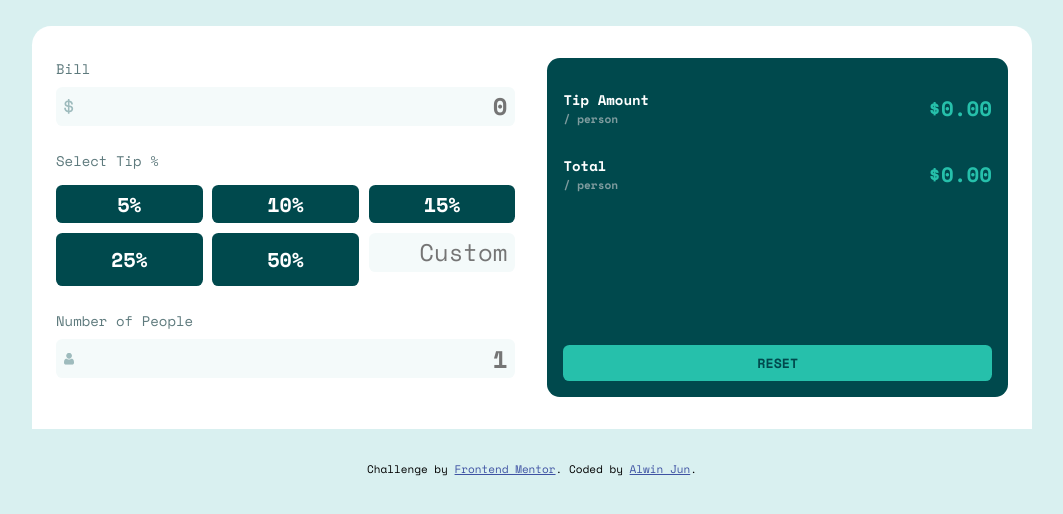
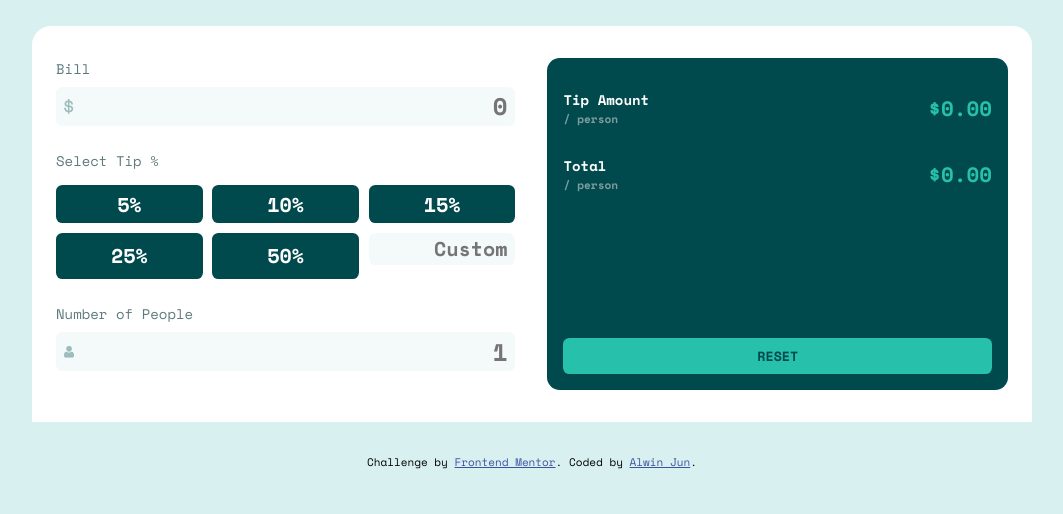
Before and after one commit to AlwinJun/tip-calculator, a plain HTML site: page index.html in a window 1280 px wide. Shown: the part 108-622 px from the top of the page, without its empty margins (108-1171 px from the left). Drawn offline with nearby package versions, Linux system fonts and the light colour scheme.

Commit message:
Minor changes

```diff
--- a/style.css
+++ b/style.css
@@ -158,7 +158,7 @@ h1 {
   cursor: pointer;
 }
 
-.tip-buttons > input {
+.tip-buttons input {
   color: var(--clr-cyan-800);
   font-size: var(--fs-buttons);
   font-weight: var(--fw-700);
```
Also changed, not shown: README.md.
